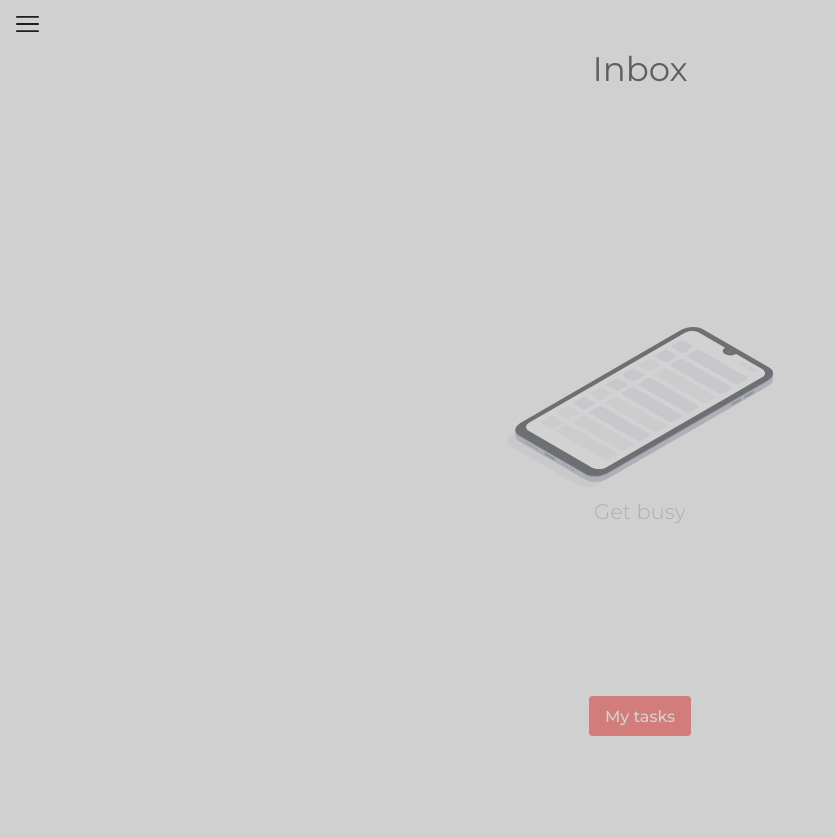
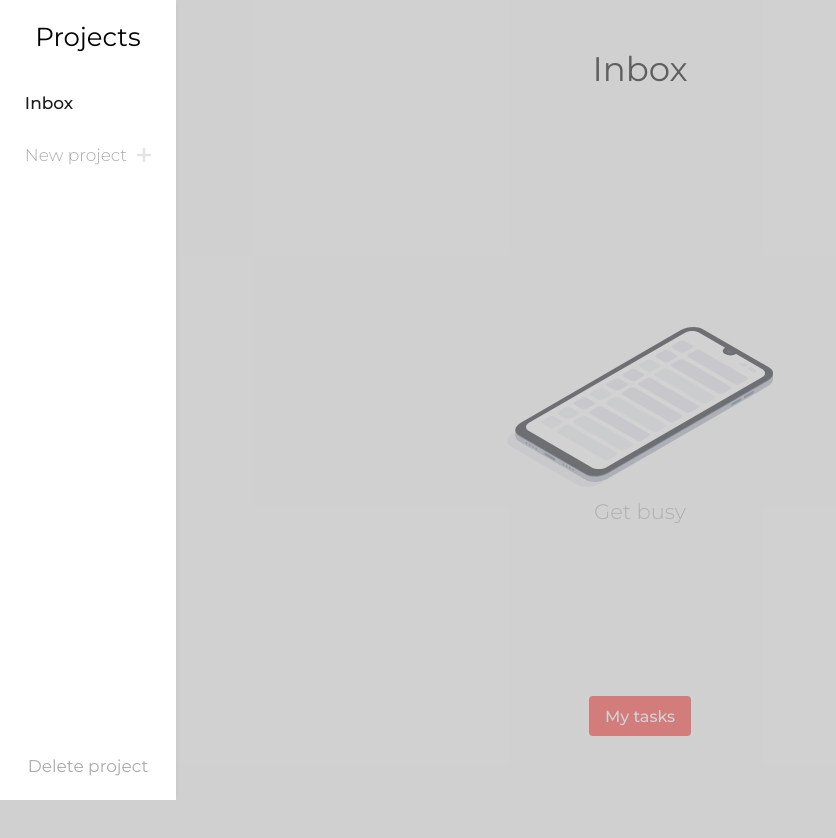
Before and after one commit to SupiGagliardi/Todo-app-, a website built with webpack: page dist/index.html in a window 1280 px wide. Both pictures are taken after a click on the element 27 px from the left and 26 px from the top of the page. Shown: the top 838 px of the page, without its empty margins (0-836 px from the left). Built offline with nearby package versions, Linux system fonts and the light colour scheme.

Commit message:
Improved animations

```diff
--- a/dist/CSS/style.css
+++ b/dist/CSS/style.css
@@ -57,6 +57,9 @@ nav {
 nav .project-section {
   padding-top: 1.3rem;
   visibility: hidden;
+  opacity: 0;
+  -webkit-transition: 0.2s;
+  transition: 0.2s;
 }
 
 nav .project-section h1 {
@@ -95,11 +98,12 @@ nav .project-section .new-project {
   -webkit-box-align: center;
       -ms-flex-align: center;
           align-items: center;
+  font-weight: 300;
   cursor: pointer;
 }
 
 nav .project-section .new-project img {
-  height: 17px;
+  height: 14px;
   width: auto;
   margin-left: 10px;
 }
@@ -165,12 +169,29 @@ nav .project-section .hide-add-project {
   display: none;
 }
 
+nav .show-project-section {
+  visibility: visible;
+  opacity: 1;
+}
+
 nav .delete-project {
   visibility: hidden;
   font-size: 1.0625rem;
   font-weight: 400;
   color: #aaaaaa;
   padding-bottom: 1.5rem;
+  opacity: 0;
+  -webkit-transition: 0.2s;
+  transition: 0.2s;
+}
+
+nav .show-delete-project {
+  visibility: visible;
+  opacity: 1;
+}
+
+.open-nav {
+  width: 11rem;
 }
 
 main {
--- a/dist/CSS/style.scss
+++ b/dist/CSS/style.scss
@@ -45,6 +45,8 @@ nav {
   .project-section {
     padding-top: 1.3rem;
     visibility: hidden;
+    opacity: 0;
+    transition: 0.2s;
 
     h1 {
       padding-bottom: 2.5rem;
@@ -77,11 +79,12 @@ nav {
       display: flex;
       justify-content: center;
       align-items: center;
+      font-weight: 300;
       cursor: pointer;
 
 
       img {
-        height: 17px;
+        height: 14px;
         width: auto;
         margin-left: 10px;
       }
@@ -134,13 +137,29 @@ nav {
     }
   }
 
+  .show-project-section {
+    visibility: visible;
+    opacity: 1;
+  }
+
   .delete-project {
     visibility: hidden;
     font-size: 1.0625rem;
     font-weight: 400;
     color: #aaaaaa;
     padding-bottom: 1.5rem;
+    opacity: 0;
+    transition: 0.2s;
   }
+
+  .show-delete-project {
+    visibility: visible;
+    opacity: 1;
+  }
+}
+
+.open-nav {
+  width: 11rem;
 }
 
 main {
```
Also changed, not shown: 1 other file.
